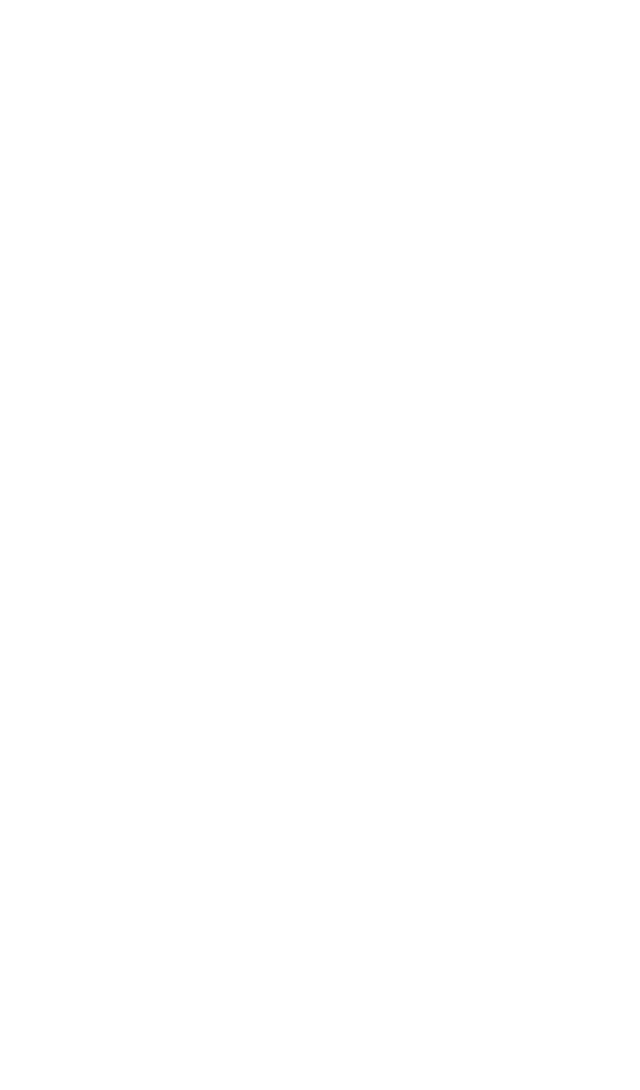
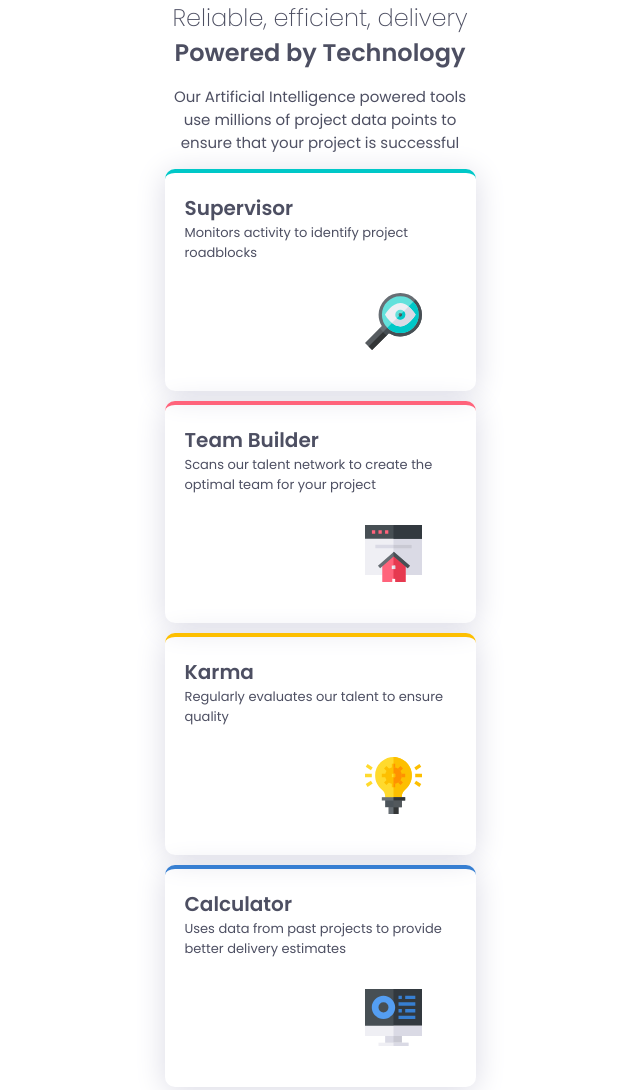
Before and after one commit to Andreablacm/four-card, a plain HTML site: page index.html in a window 1280 px wide. Shown: the top 1090 px of the page, without its empty margins (320-960 px from the left). Before the commit the page ends 800 px from the top, so only its background shows below. Drawn offline with Linux system fonts and the light colour scheme.

Commit message:
actualizado

```diff
--- a/css/styles.css
+++ b/css/styles.css
@@ -18,4 +18,70 @@ ul {
 body {
   margin: 0;
   font-family: sans-serif;
+  font-family: 'Poppins', sans-serif;
+  color: #4d4f62;
 }
+.header {
+  width: 311px;
+  text-align: center;
+  margin-inline: auto;
+}
+
+.title-light {
+  margin: 0;
+  font-family: 'Poppins', sans-serif;
+  font-size: 1.5rem;
+  font-weight: 200;
+}
+.title-bold {
+  margin: 0;
+  font-weight: 600;
+  font-size: 1.5rem;
+}
+.p-principal {
+  font-size: 0.9375rem;
+}
+
+.main {
+  width: 311px;
+  margin-inline: auto;
+}
+
+.titles {
+  margin-block: 0;
+  font-weight: 600;
+  font-size: 1.25rem;
+}
+.p-card {
+  margin-block: 0;
+  font-size: 0.8125rem;
+}
+.card {
+  position: relative;
+  margin-bottom: 10px;
+  width: 311px;
+  height: 222px;
+  padding: 20px;
+  border-radius: 10px;
+  box-shadow: 0 4px 30px #dadae5;
+}
+.card-supervisor {
+  border-top: 4px solid #00c8c8;
+}
+.card-teambuilder {
+  border-top: 4px solid #ff637b;
+}
+.card-karma {
+  border-top: 4px solid #fdbf00;
+}
+.card-calculator {
+  border-top: 4px solid #377fd2;
+}
+
+.icon {
+  position: absolute;
+  width: 57px;
+  height: 57px;
+  left: 200px;
+  top: 120px;
+}
--- a/index.html
+++ b/index.html
@@ -3,8 +3,43 @@
   <head>
     <meta charset="UTF-8" />
     <meta name="viewport" content="width=device-width, initial-scale=1.0" />
+    <link rel="shortcut icon" href="./assets/images/favicon-32x32.png" type="image/png" />
     <link rel="stylesheet" href="./css/styles.css" />
-    <title>Document</title>
+    <link rel="preconnect" href="https://fonts.googleapis.com" />
+    <link rel="preconnect" href="https://fonts.gstatic.com" crossorigin />
+    <link href="https://fonts.googleapis.com/css2?family=Poppins:wght@200;400;600&display=swap" rel="stylesheet" />
+    <title>Fourd card feature section</title>
   </head>
-  <body></body>
+  <body>
+    <header class="header">
+      <h2 class="title-light">Reliable, efficient, delivery</h2>
+      <h2 class="title-bold">Powered by Technology</h2>
+      <p class="p-principal">
+        Our Artificial Intelligence powered tools use millions of project data points to ensure that your project is
+        successful
+      </p>
+    </header>
+    <main class="main">
+      <article class="card card-supervisor">
+        <h3 class="titles">Supervisor</h3>
+        <p class="p-card">Monitors activity to identify project roadblocks</p>
+        <img class="icon" src="./assets/images/icon-supervisor.svg" alt="icono lupa" />
+      </article>
+      <article class="card card-teambuilder">
+        <h3 class="titles">Team Builder</h3>
+        <p class="p-card">Scans our talent network to create the optimal team for your project</p>
+        <img class="icon" src="./assets/images/icon-team-builder.svg" alt="icono web" />
+      </article>
+      <article class="card card-karma">
+        <h3 class="titles">Karma</h3>
+        <p class="p-card">Regularly evaluates our talent to ensure quality</p>
+        <img class="icon" src="./assets/images/icon-karma.svg" alt="icono bombilla" />
+      </article>
+      <article class="card card-calculator">
+        <h3 class="titles">Calculator</h3>
+        <p class="p-card">Uses data from past projects to provide better delivery estimates</p>
+        <img class="icon" src="./assets/images/icon-calculator.svg" alt="icono calculadora" />
+      </article>
+    </main>
+  </body>
 </html>
```
Also changed, not shown: assets/images/favicon-32x32.png (added), assets/images/icon-calculator.svg (added), assets/images/icon-karma.svg (added), assets/images/icon-supervisor.svg (added), assets/images/icon-team-builder.svg (added), 2 other files.
